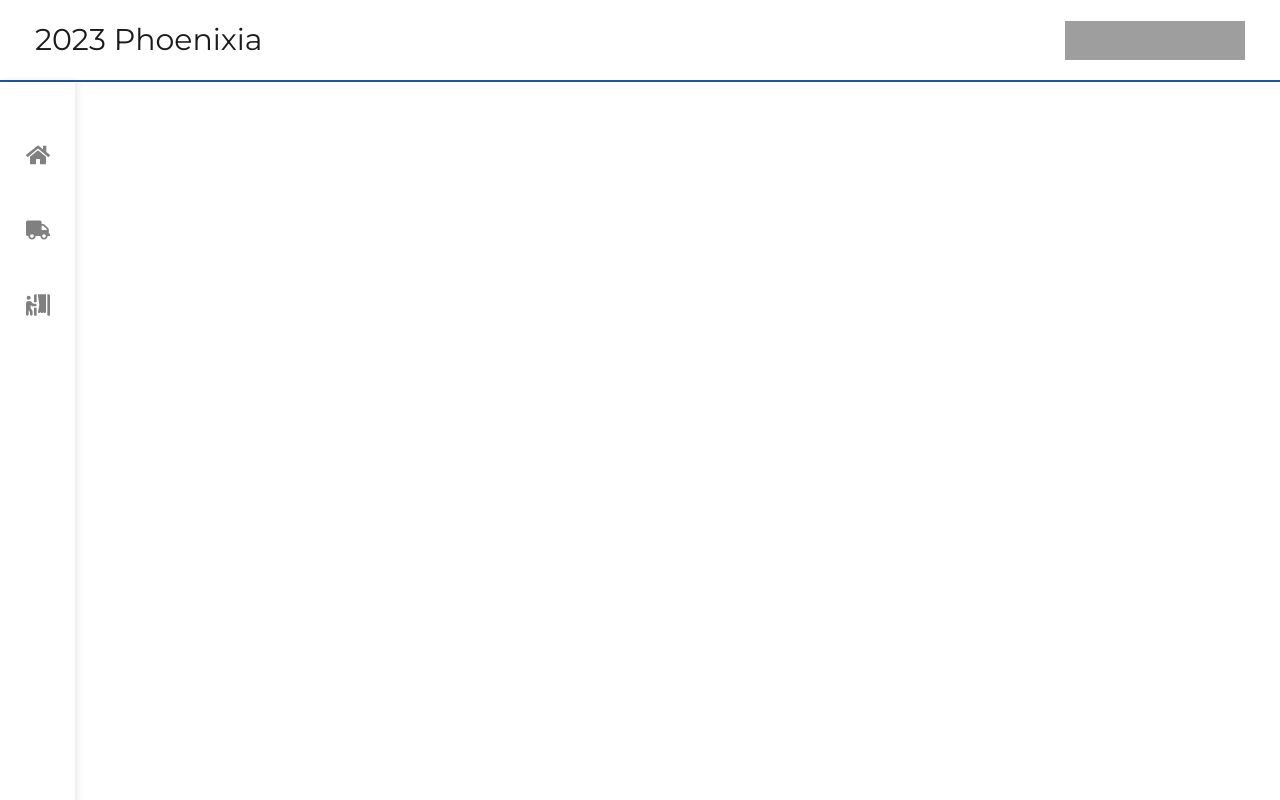
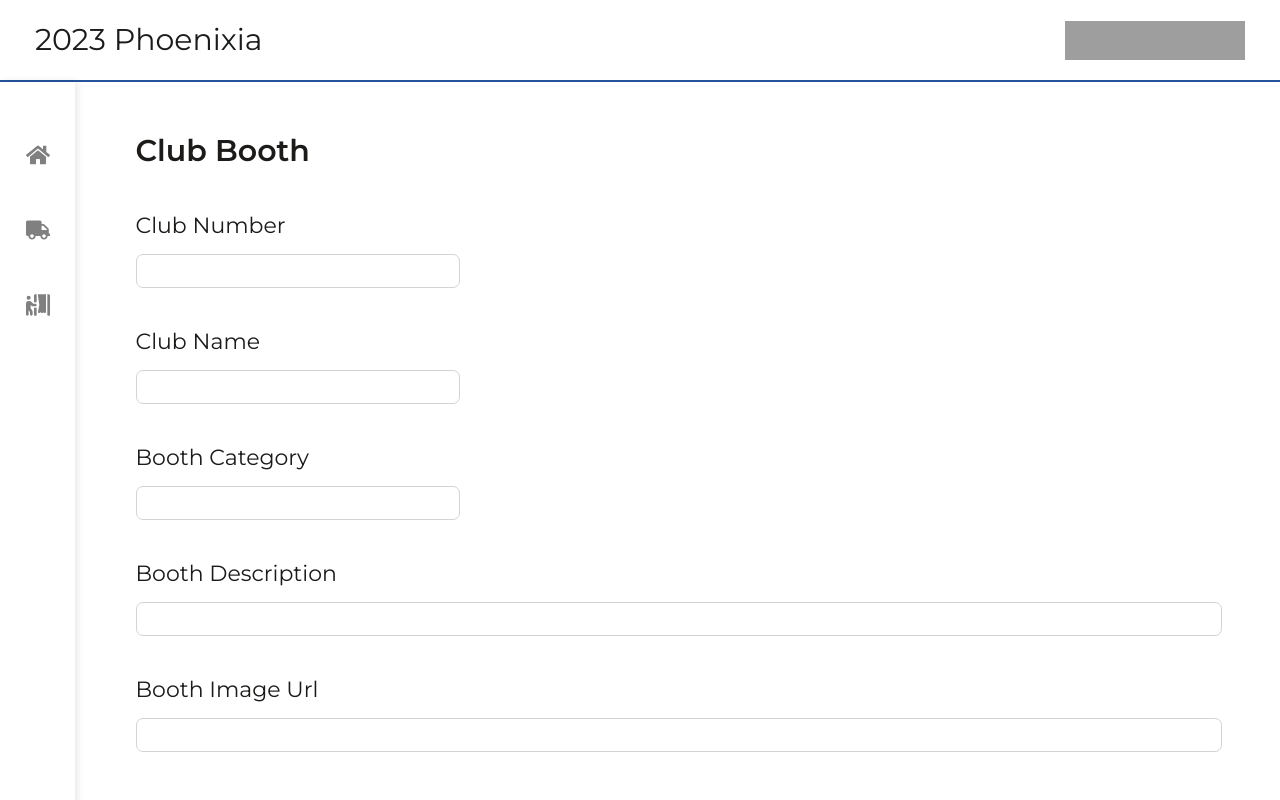
Before and after one commit to FE-PE/2023Phoenixia-Admin, a React (Create React App) app: page /booths/update/1 in a window 1280 px wide. Shown: the top 800 px of the page. Built offline with nearby package versions, Linux system fonts and the light colour scheme; no server answers; grey boxes are pictures that could not be loaded.

Commit message:
[faet]: upate api url and booth update page

```diff
--- a/src/api/ApiConfig.js
+++ b/src/api/ApiConfig.js
@@ -1,4 +1,4 @@
-const BASE_URL = "http://fepe.us-east-1.elasticbeanstalk.com/";
+const BASE_URL = "https://www.fepe-server.com/";
 const CONFIG = {
     headers: {
       "Access-Control-Allow-Origin": BASE_URL,
--- a/src/main/contents/Contents.js
+++ b/src/main/contents/Contents.js
@@ -8,6 +8,7 @@ import MenuCreate from './foodtrucks/manucreate/MenucCreate';
 import BoothList from './clubBooth/boothList/boothList';
 import BoothCreate from './clubBooth/boothCreate/boothCreate';
 import BoothDetail from './clubBooth/boothDetail/BoothDetail';
+import BoothUpdate from './clubBooth/boothUpdate/BoothUpdate';
 
 function Contents() {
 
@@ -25,6 +26,7 @@ function Contents() {
                 <Route path='/booths' element={<BoothList/>} />
                 <Route path='/booths/create' element={<BoothCreate/>} />
                 <Route path='/booths/detail/:club_id' element={<BoothDetail/>} />
+                <Route path='/booths/update/:club_id' element={<BoothUpdate/>} />
             </Routes>
         </div>
 
--- a/src/main/contents/clubBooth/boothDetail/BoothDetail.js
+++ b/src/main/contents/clubBooth/boothDetail/BoothDetail.js
@@ -35,7 +35,7 @@ function BoothDetail() {
             <div className='button-wrap'>
                 <div></div>
                 <div>
-                    <Link className='update-delete-button'>수정</Link>
+                    <Link to={`/booths/update/${club_id}`} className='update-delete-button'>수정</Link>
                     <button onClick={deleteButtonHandler} className='update-delete-button'>삭제</button>
                 </div>
             </div>
--- a/src/main/contents/clubBooth/boothList/boothInfo/boothInfo.js
+++ b/src/main/contents/clubBooth/boothList/boothInfo/boothInfo.js
@@ -19,7 +19,7 @@ function Boothinfo(props) {
         <div className='truck-info'>
             <p className='truck-description boothNumber'>{props.booth.number}</p>
             <Link to={`/booths/detail/${props.booth.id}`} className='truck-name'>{props.booth.name}</Link>
-            <p className='truck-description'>{props.booth.description}</p>
+            <p className='truck-description'></p>
             <button onClick={deleteButtonHandler} className='delete-button'><FaTrashAlt /></button>
         </div>
     );
--- /dev/null
+++ b/src/main/contents/clubBooth/boothUpdate/BoothUpdate.js
@@ -0,0 +1,95 @@
+import axios from "axios";
+import { useState, useEffect } from "react";
+import { useParams } from "react-router-dom";
+import { BASE_URL,CONFIG } from "../../../../api/ApiConfig";
+
+function BoothUpdate() {
+
+    const [Number, setNumber] = useState("");
+    const [Name, setName] = useState("");
+    const [Category, setCategory] = useState("");
+    const [Description, setDescription] = useState("");
+    const [ImageUrl, setImageUrl] = useState("");
+
+    const {club_id} = useParams();
+
+    useEffect(() => {
+        axios.get(BASE_URL + "api/club/" + club_id, CONFIG)
+            .then((Response) => {
+                console.log(Response.data)
+                setNumber(Response.data.number)
+                setName(Response.data.name)
+                setCategory(Response.data.category)
+                setDescription(Response.data.description)
+                setImageUrl(Response.data.imageUrl)
+            })
+            .catch((Error) => console.log(Error));
+    }, []);
+
+    function numberHandler(e) {
+        e.preventDefault();
+        setNumber(e.target.value);
+    }
+
+    function nameHandler(e) {
+        e.preventDefault();
+        setName(e.target.value);
+    }
+
+    function categoryHandler(e) {
+        e.preventDefault();
+        setCategory(e.target.value);
+    }
+
+    function descriptionHandler(e) {
+        e.preventDefault();
+        setDescription(e.target.value);
+    }
+
+    function imageUrlHandler(e) {
+        e.preventDefault();
+        setImageUrl(e.target.value);
+    }
+
+    function submitHandler(e) {
+        e.preventDefault();
+
+        let body = {
+            number : Number,
+            name : Name,
+            category : Category,
+            description : Description,
+            imageUrl : ImageUrl
+        }
+
+        axios.patch(BASE_URL + `api/club/` + club_id, body)
+        .then((Response) => {
+            console.log(Response.data)
+            window.location = "/2023Phoenixia-Admin/booths/detail/" + Response.data.id;
+        })
+        .catch((Error) => console.log(Error));
+
+    }
+
+    return (
+        <div className='info-wrap'>
+            <div className='top-margin'></div>
+            <p className='category-title'>Club Booth</p>
+            <form onSubmit={submitHandler} className='truck-form'>
+                <p className='form-title'>Club Number</p>
+                <input value={Number} onChange={numberHandler} className='form-input-text width-300' type='text' required></input>
+                <p className='form-title'>Club Name</p>
+                <input value={Name} onChange={nameHandler} className='form-input-text width-300' type='text' required></input>
+                <p className='form-title'>Booth Category</p>
+                <input value={Category} onChange={categoryHandler} className='form-input-text width-300' type='text' required></input>
+                <p className='form-title'>Booth Description</p>
+                <input value={Description} onChange={descriptionHandler} className='form-input-text width-100per' type='text' required></input>
+                <p className='form-title'>Booth Image Url</p>
+                <input value={ImageUrl} onChange={imageUrlHandler} className='form-input-text width-100per' type='text' required></input>
+                <button className='mg-top-30px mg-btm-50px form-submit-button'>Submit</button>
+            </form>
+        </div>
+    );
+}
+
+export default BoothUpdate;
```
